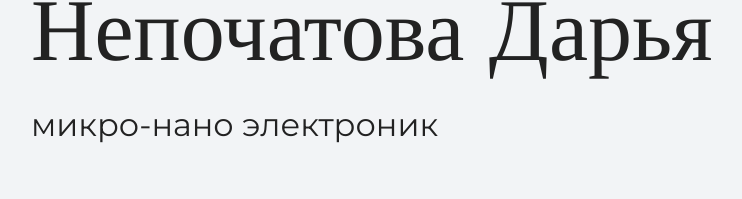
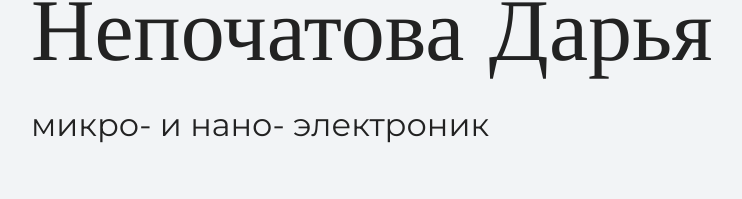
Before and after one commit to Nepochka/my-site, a plain HTML site: page index.html in a window 1280 px wide. Shown: the part 267-466 px from the top of the page, without its empty margins (145-887 px from the left). Drawn offline with nearby package versions, Linux system fonts and the light colour scheme.

Commit message:
поменяла текст на главной

```diff
--- a/index.html
+++ b/index.html
@@ -15,7 +15,7 @@
 
     <section class="hero-image">
       <h1 class="heading">Непочатова Дарья</h1>
-      <p>микро-нано электроник</p>
+      <p>микро- и нано- электроник</p>
     </section>
 
     <section class="intro">
```
